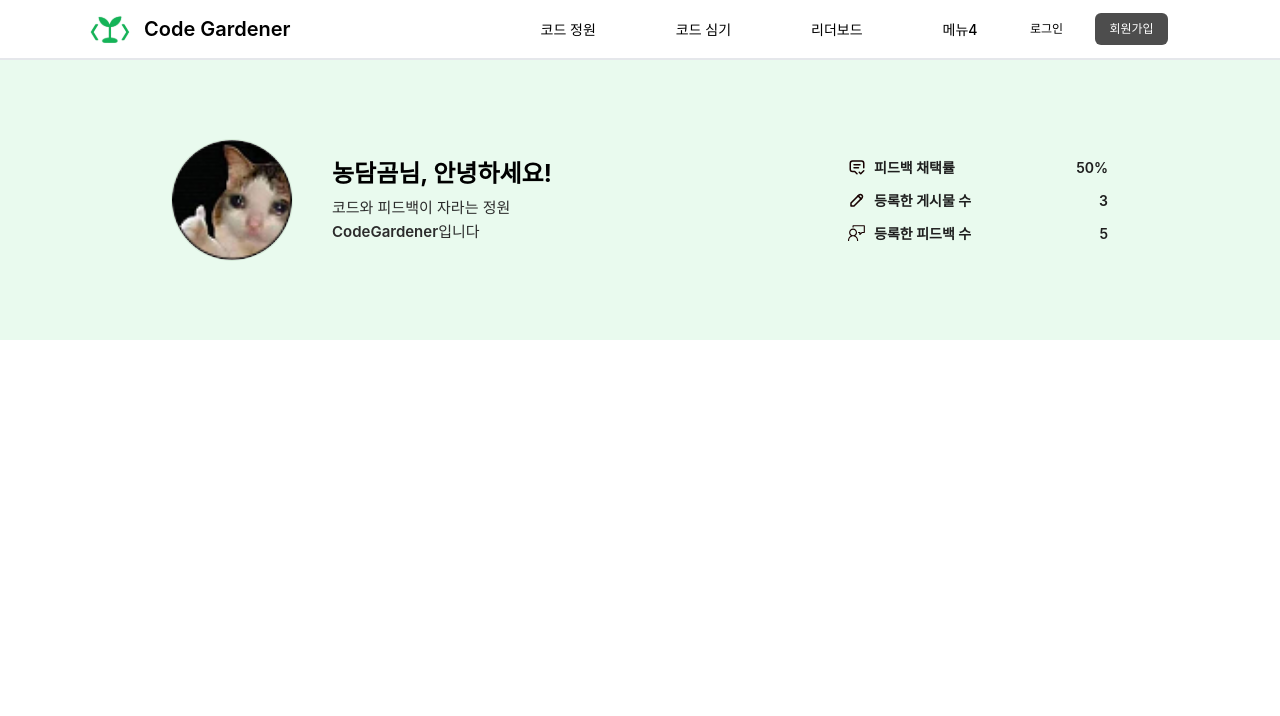
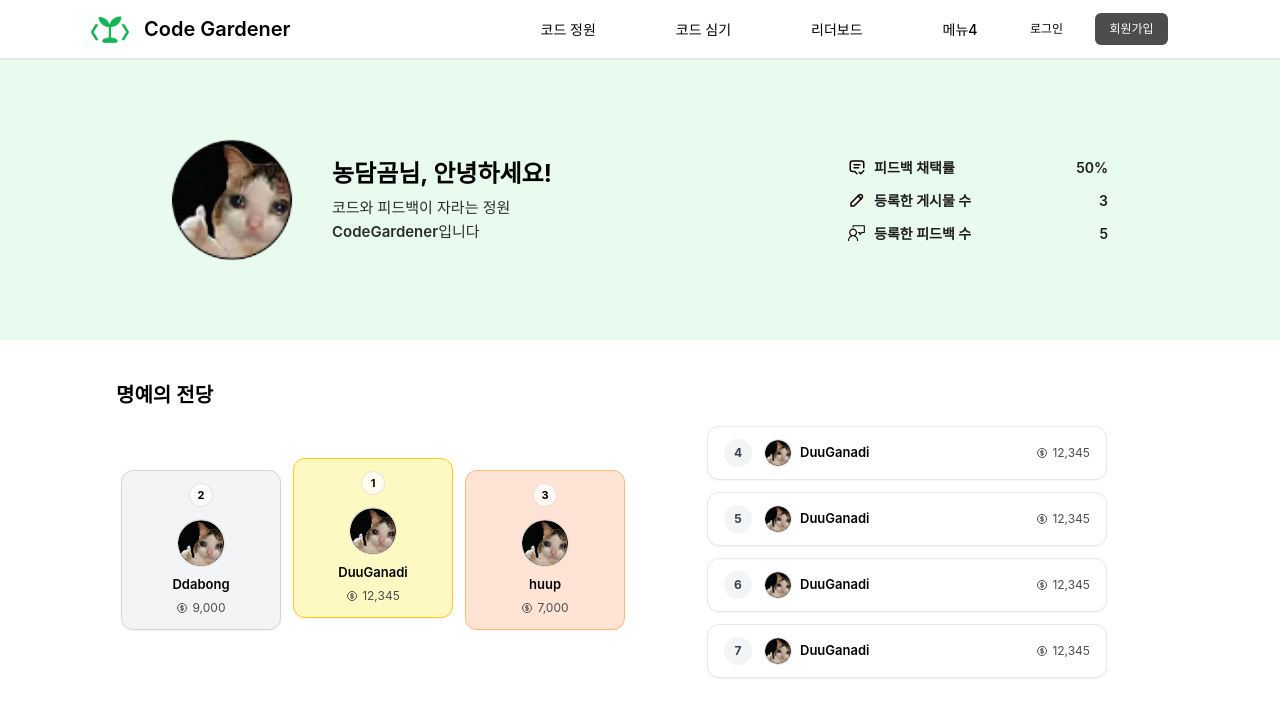
Before and after one commit to 2025-YU-SE/Gardener_web, a React (Vite) app: page /main in a window 1280 px wide. Shown: the top 716 px of the page. Built offline with nearby package versions, Linux system fonts and the light colour scheme; a web font is replaced by a local one.

Commit message:
feat: 명예의 전당 영역 UI 구현

```diff
--- /dev/null
+++ b/src/components/main/MainRankingList.jsx
@@ -0,0 +1,51 @@
+import React from "react";
+import { TbCoin } from "react-icons/tb";
+import profile from "../../assets/profile.png";
+
+export default function MainRankingList() {
+  // 임시 데이터
+  const list = [
+    { rank: 4, name: "DuuGanadi", score: 12345, profileImage: profile },
+    { rank: 5, name: "DuuGanadi", score: 12345, profileImage: profile },
+    { rank: 6, name: "DuuGanadi", score: 12345, profileImage: profile },
+    { rank: 7, name: "DuuGanadi", score: 12345, profileImage: profile },
+  ];
+
+  return (
+    <div className="space-y-3">
+      {list.map((item) => (
+        <div
+          key={item.rank}
+          className="w-[400px] min-w-[260px] px-4 py-3 rounded-xl bg-white border border-[#E5E7EB] shadow-sm flex items-center justify-between"
+        >
+          {/* 왼쪽 영역 */}
+          <div className="flex items-center gap-3">
+            {/* 랭크 */}
+            <span className="inline-flex items-center justify-center w-7 h-7 rounded-full bg-[#F3F4F6] text-[#374151] text-[12px] font-bold">
+              {item.rank}
+            </span>
+
+            {/* 프로필 + 이름 */}
+            <div className="flex items-center gap-2">
+              <div className="w-7 h-7 rounded-full bg-[#F9FAFB] border border-[#E5E7EB] overflow-hidden">
+                <img
+                  src={item.profileImage}
+                  alt=""
+                  className="w-full h-full object-cover"
+                />
+              </div>
+
+              <span className="text-[13px] font-semibold">{item.name}</span>
+            </div>
+          </div>
+
+          {/* 오른쪽 점수 */}
+          <div className="flex items-center gap-1 text-[12px] text-[#4D4D4D]">
+            <TbCoin size={12} />
+            {item.score.toLocaleString()}
+          </div>
+        </div>
+      ))}
+    </div>
+  );
+}
--- /dev/null
+++ b/src/components/main/MainTop3.jsx
@@ -0,0 +1,70 @@
+import React from "react";
+import { TbCoin } from "react-icons/tb";
+import profile from "../../assets/profile.png";
+
+function SmallTopCard({ rank, name, score, profileImage, tone = "neutral" }) {
+  const toneMap = {
+    gold: "bg-[#FEF9C3] border-[#FACC15]",
+    silver: "bg-[#F3F4F6] border-[#D1D5DB]",
+    bronze: "bg-[#FFE4D6] border-[#FDBA74]",
+  };
+
+  return (
+    <div
+      className={`w-[160px] h-[160px] p-3 flex flex-col items-center justify-center
+      rounded-xl shadow-sm border ${toneMap[tone]}`}
+    >
+      {/* 등수 */}
+      <div className="w-6 h-6 flex items-center justify-center rounded-full bg-white/70 text-[11px] font-bold border border-black/10">
+        {rank}
+      </div>
+
+      {/* 프로필 */}
+      <div className="mt-3 w-12 h-12 rounded-full bg-white/50 flex items-center justify-center border border-black/10 overflow-hidden">
+        <img
+          src={profileImage || profile}
+          alt={`${name} profile`}
+          className="w-full h-full object-cover"
+        />
+      </div>
+
+      {/* 이름 + 포인트 */}
+      <div className="mt-2 text-center">
+        <div className="text-[13px] font-semibold">{name}</div>
+        <div className="flex items-center justify-center gap-1 text-[12px] text-[#4D4D4D] mt-1">
+          <TbCoin size={12} />
+          {Number(score || 0).toLocaleString()}
+        </div>
+      </div>
+    </div>
+  );
+}
+
+export default function MainTop3() {
+  // 임시 데이터
+  const ranking = [
+    { rank: 1, name: "DuuGanadi", score: 12345, profileImage: profile },
+    { rank: 2, name: "Ddabong", score: 9000, profileImage: profile },
+    { rank: 3, name: "huup", score: 7000, profileImage: profile },
+  ];
+
+  const first = ranking[0];
+  const second = ranking[1];
+  const third = ranking[2];
+
+  return (
+    <div className="mt-10">
+      <div className="flex items-end justify-center gap-3">
+        <div className="translate-y-1">
+          <SmallTopCard {...second} tone="silver" />
+        </div>
+        <div className="-translate-y-2">
+          <SmallTopCard {...first} tone="gold" />
+        </div>
+        <div className="translate-y-1">
+          <SmallTopCard {...third} tone="bronze" />
+        </div>
+      </div>
+    </div>
+  );
+}
--- a/src/pages/Main.jsx
+++ b/src/pages/Main.jsx
@@ -1,12 +1,29 @@
 import React from "react";
 import Header from "../components/header/Header";
 import Banner from "../components/Banner";
+import MainTop3 from "../components/main/MainTop3";
+import MainRankingList from "../components/main/MainRankingList";
 
 function Main() {
   return (
     <div>
       <Header />
       <Banner />
+
+      <div className="max-w-[1080px] mx-auto px-4 mt-10">
+        <h2 className="text-[20px] font-semibold mb-4">명예의 전당</h2>
+        <div className="grid grid-cols-2 gap-5">
+          {/* Top3 */}
+          <div>
+            <MainTop3 />
+          </div>
+
+          {/* 4~7등 리스트 */}
+          <div className="flex justify-center">
+            <MainRankingList />
+          </div>
+        </div>
+      </div>
     </div>
   );
 }
```
